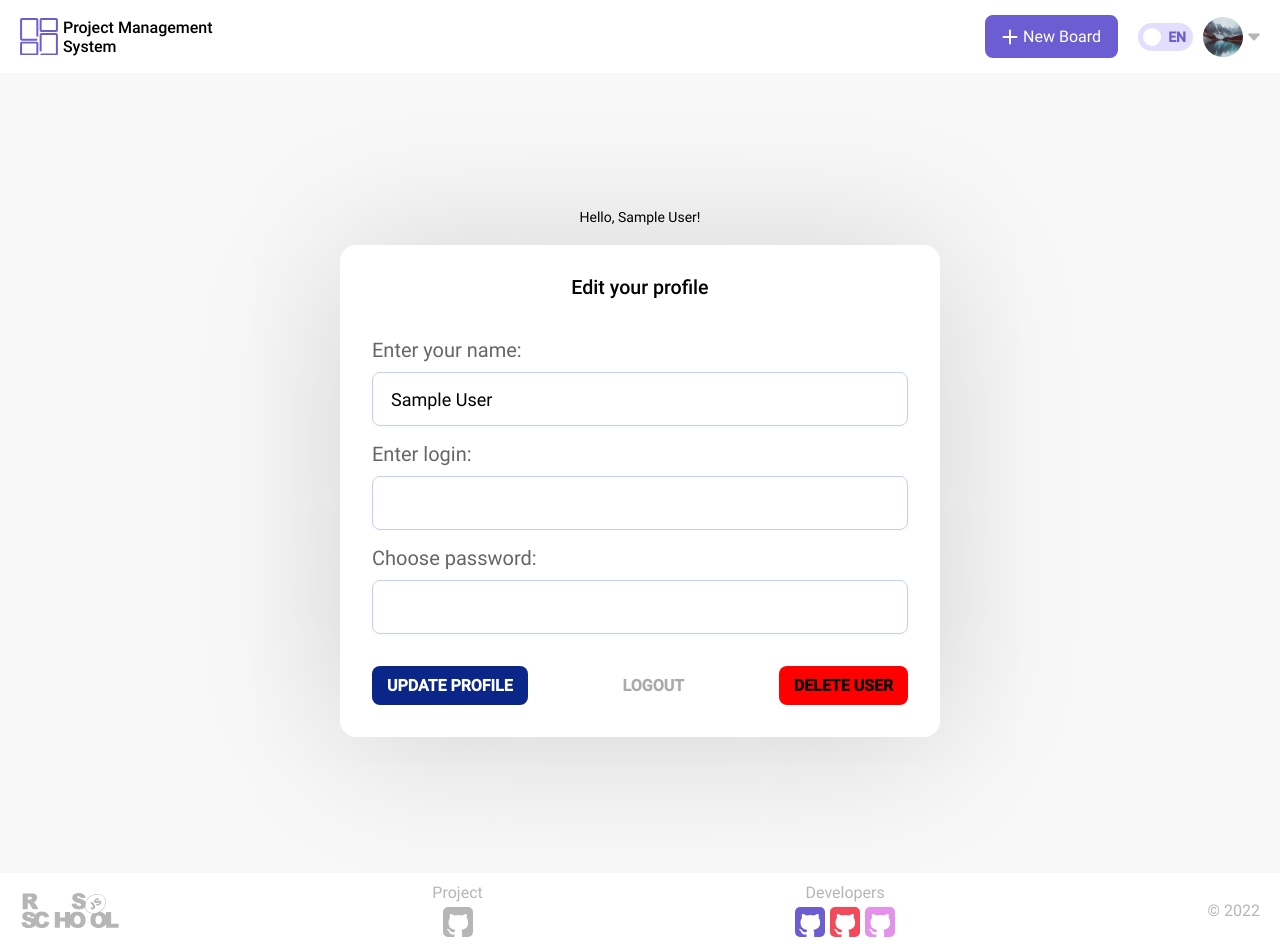
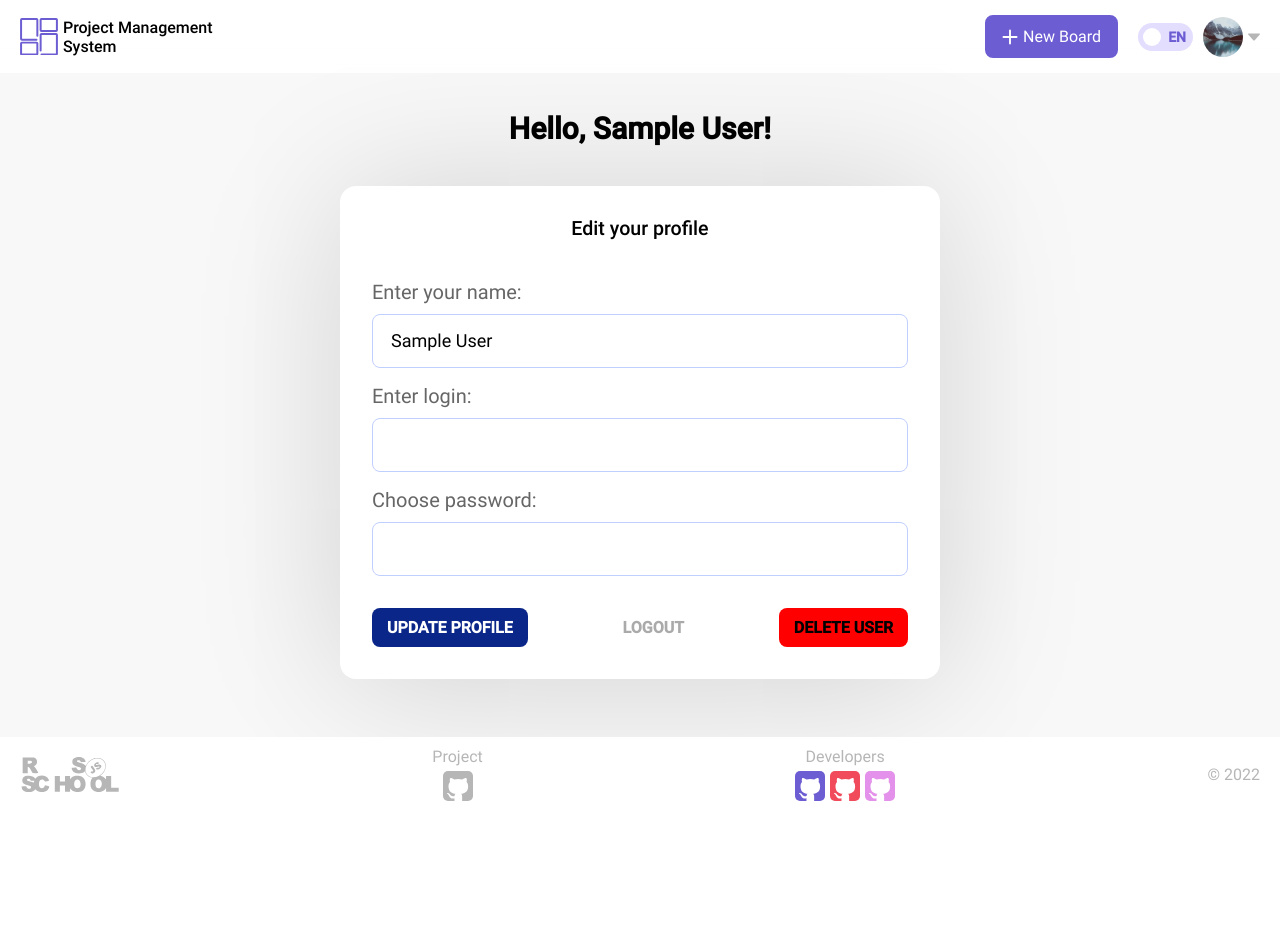
Before and after one commit to sarafashka/project-management-app, a React (Create React App) app: page /profile in a window 1280 px wide. After the commit the page ends 811 px from the top, so only its background shows below. Built offline with nearby package versions, Linux system fonts and the light colour scheme; sample sign-in values are in the browser's storage.

Commit message:
refactor: styles for profile

```diff
--- a/src/pages/Profile/Profile.module.scss
+++ b/src/pages/Profile/Profile.module.scss
@@ -1,17 +1,30 @@
+@import '../../styles/mixins';
+
 .page {
   display: flex;
   align-items: center;
   flex-direction: column;
   justify-content: center;
-  min-height: 100vh;
+  min-height: 83vh;
   gap: 20px;
+}
+
+.profileTitle {
+  font-size: 30px;
+  font-weight: 700;
+
+  @include small-tablet {
+    font-size: 24px;
+  }
 }
 
 .frame {
   display: flex;
   align-items: flex-start;
   flex-direction: column;
-  width: 600px;
+  width: 90%;
+  max-width: 600px;
+  margin: 20px;
   padding: 32px;
   border-radius: 16px;
   background: #ffffff;
--- a/src/pages/Profile/Profile.tsx
+++ b/src/pages/Profile/Profile.tsx
@@ -11,7 +11,7 @@ const Profile: React.FC = () => {
 
   return (
     <div className={styles.page}>
-      <h1>
+      <h1 className={styles.profileTitle}>
         {t('hello')}, {user.name}!
       </h1>
       <div className={styles.frame}>
```
